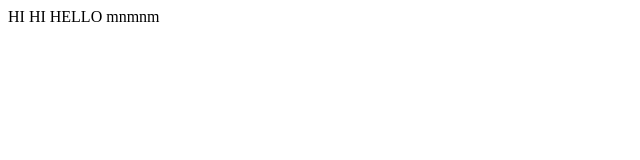
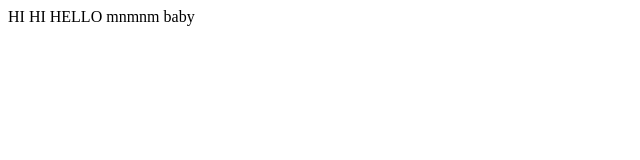
Before and after one commit to rafieir/projects, a plain HTML site: page index.html in a window 1280 px wide. Shown: the full height of the page, 0-640 px from the left. Drawn offline with Linux system fonts and the light colour scheme.

Commit message:
added babay

```diff
--- a/index.html
+++ b/index.html
@@ -1,5 +1,6 @@
 <html>
 <body>
   HI HI HELLO mnmnm
+  baby
 </body>
 </html>
```
